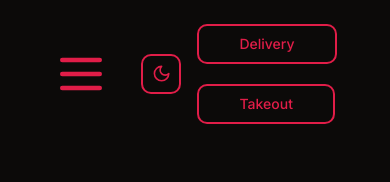
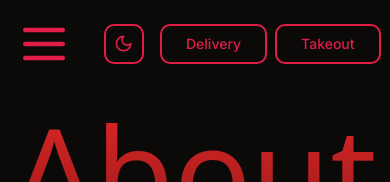
Before and after one commit to lucasmo066/sahara-grill, a Next.js app: page /about in a window 390 px wide. Shown: the top 182 px of the page. Built offline with nearby package versions, Linux system fonts and the light colour scheme; a web font is replaced by a local one.

Commit message:
delivery buttons flex-row

```diff
--- a/src/components/Navbar.tsx
+++ b/src/components/Navbar.tsx
@@ -65,12 +65,12 @@ export default function Navbar() {
             <Menu className="w-14 h-14 font-extralight mr-4 text-primary cursor-pointer" onClick={toggleMenu} />
           </div>
           <ModeToggle />
-          <div className="flex flex-col md:flex-row gap-1 md:gap-4">
+          <div className="flex flex-row gap-2 md:gap-4">
             <Link href="https://www.ubereats.com/store/the-sahara-grill/v4HUaqXXV1GjYP0_TbW-Dw?diningMode=DELIVERY&sc=SEARCH_SUGGESTION" target="_blank">
-              <Button variant="outline" className="border-2 border-primary text-primary px-10 my-2 md:my-0 hover:bg-primary hover:text-white">Delivery</Button>
+              <Button variant="outline" className="border-2 border-primary text-primary px-6 my-2 md:py-4 md:px-10 md:my-0 lg:py-4 lg:px-12 hover:bg-primary hover:text-white">Delivery</Button>
             </Link>
             <Link href="https://www.ubereats.com/store/the-sahara-grill/v4HUaqXXV1GjYP0_TbW-Dw?diningMode=PICKUP&sc=SEARCH_SUGGESTION" target="_blank">
-              <Button variant="outline" className="border-2 border-primary text-primary px-10 my-2 md:my-0 hover:bg-primary hover:text-white">Takeout</Button>
+              <Button variant="outline" className="border-2 border-primary text-primary px-6 my-2 md:py-4 md:px-10 md:my-0 lg:py-4 lg:px-12  hover:bg-primary hover:text-white">Takeout</Button>
             </Link>
           </div>
         </div>
```
Also changed, not shown: .million/store.json.
